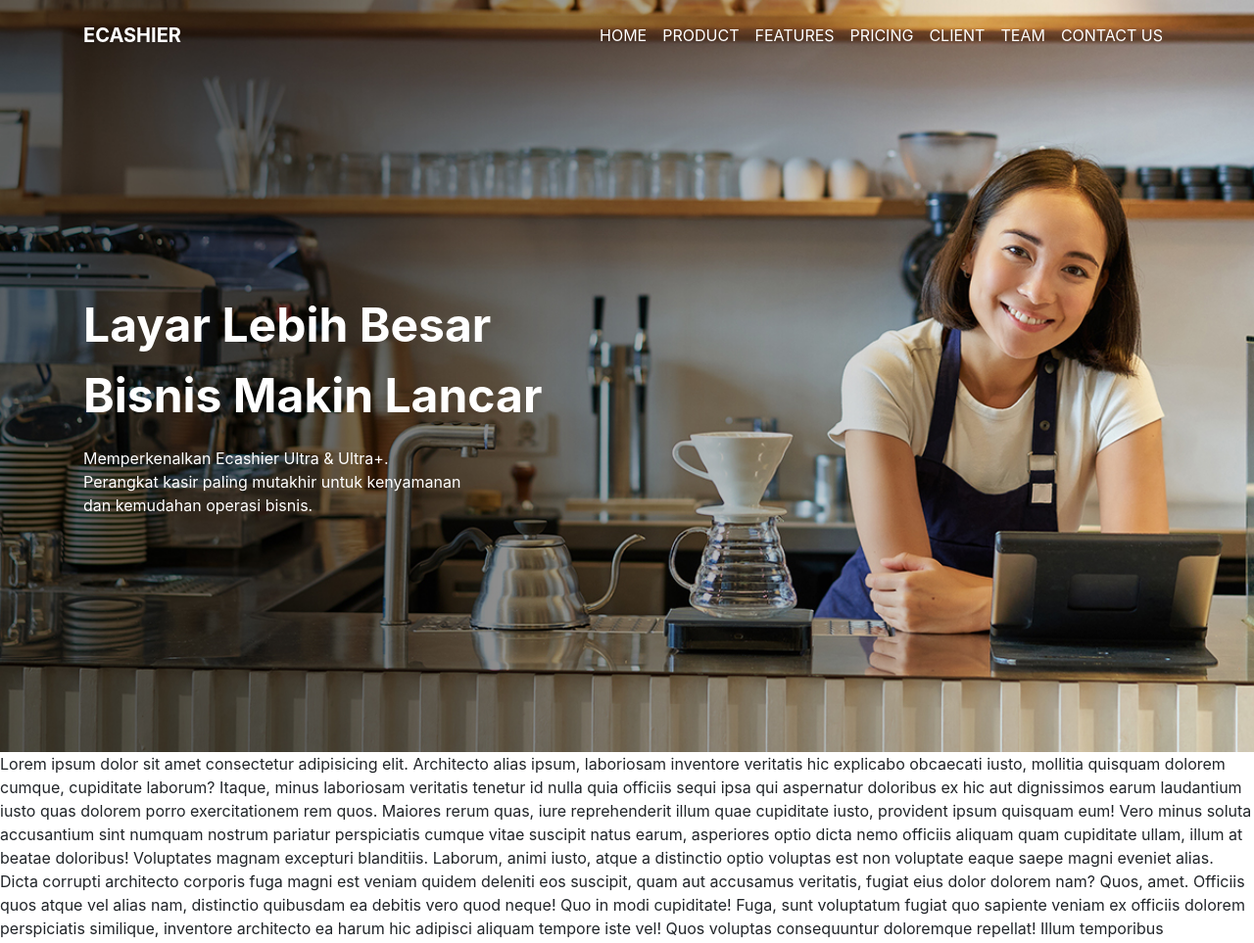
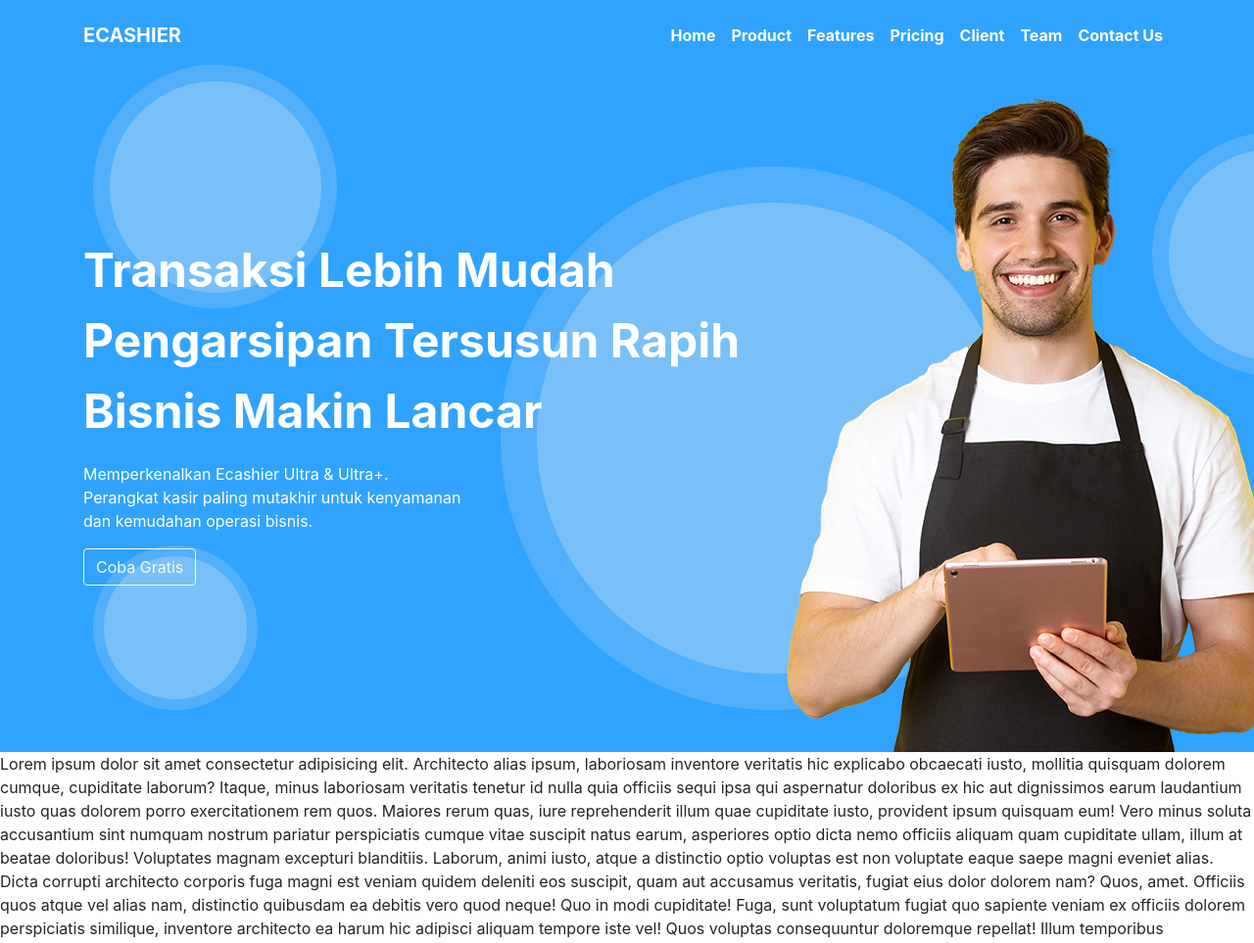
Before and after one commit to winklesen/college-shit, a PHP site: page / in a window 1280 px wide. Shown: the top 963 px of the page at 98% size. Run offline with PHP 8.4, Linux system fonts and the light colour scheme.

Commit message:
update: banner update and wording in banner

```diff
--- a/index.html
+++ b/index.html
@@ -25,18 +25,18 @@
                 <div id="navbarSupportedContent" class="collapse navbar-collapse">
                     <ul class="navbar-nav ml-auto">
                         <li class="nav-item active"><a href="#"
-                                class="nav-link text-uppercase">Home</a></li>
-                        <li class="nav-item"><a href="#" class="nav-link text-uppercase">Product</a>
+                                class="nav-link"><b>Home</b></a></li>
+                        <li class="nav-item"><a href="#" class="nav-link"><b>Product</b></a>
                         </li>
-                        <li class="nav-item"><a href="#" class="nav-link text-uppercase">Features</a>
+                        <li class="nav-item"><a href="#" class="nav-link"><b>Features</b></a>
                         </li>
-                        <li class="nav-item"><a href="#" class="nav-link text-uppercase">Pricing</a>
+                        <li class="nav-item"><a href="#" class="nav-link"><b>Pricing</b></a>
                         </li>
-                        <li class="nav-item"><a href="#" class="nav-link text-uppercase">Client</a>
+                        <li class="nav-item"><a href="#" class="nav-link"><b>Client</b></a>
                         </li>
-                        <li class="nav-item"><a href="#" class="nav-link text-uppercase">Team</a>
+                        <li class="nav-item"><a href="#" class="nav-link"><b>Team</b></a>
                         </li>
-                        <li class="nav-item"><a href="#" class="nav-link text-uppercase">Contact Us</a>
+                        <li class="nav-item"><a href="#" class="nav-link"><b>Contact Us</b></a>
                         </li>
                     </ul>
                 </div>
@@ -48,10 +48,11 @@
     <div class="p-5 text-white banner">
         <div class="container">
             <div class="text-banner">
-                <p style="font-weight: bold; font-size: 3rem;">Layar Lebih Besar<br>
-                    Bisnis Makin Lancar</p>
+                <p style="font-weight: bold; font-size: 3rem;">Transaksi Lebih Mudah<br>
+                    Pengarsipan Tersusun Rapih<br>Bisnis Makin Lancar</p>
                 <p>Memperkenalkan Ecashier Ultra & Ultra+.<br>
                     Perangkat kasir paling mutakhir untuk kenyamanan<br>dan kemudahan operasi bisnis.</p>
+                    <button type="button" class="btn btn-outline-light">Coba Gratis</button>
             </div>
         </div>
     </div>
--- a/style.css
+++ b/style.css
@@ -9,7 +9,7 @@
 
 .navbar .nav-link:hover,
 .navbar .nav-link:focus {
-    color: #fff;
+    color: #d3d3d3;
     text-decoration: none;
 }
 
@@ -30,7 +30,7 @@
 
 .navbar.active .nav-link:hover,
 .navbar.active .nav-link:focus {
-    color: #555;
+    color: #000;
     text-decoration: none;
 }
 
@@ -53,13 +53,13 @@
 
 /* CUSTOM CSS START */
 .banner{
-    background-image: url(asset/banner-home-gradient.jpg);
+    background-image: url(asset/banner-home-2-1.jpg);
     background-size: cover;
     min-height: 48rem;
 }
 .text-banner{
     position: absolute;
-    top: 37%;
+    top: 30%;
     float: left;
 }
 .text-banner-carousel{
```
Also changed, not shown: asset/banner-home-2-1.jpg (added), asset/banner-home-2.png (added), asset/banner-home-2.svg (added), asset/banner-home-3.jpg (added), 1 other file.
